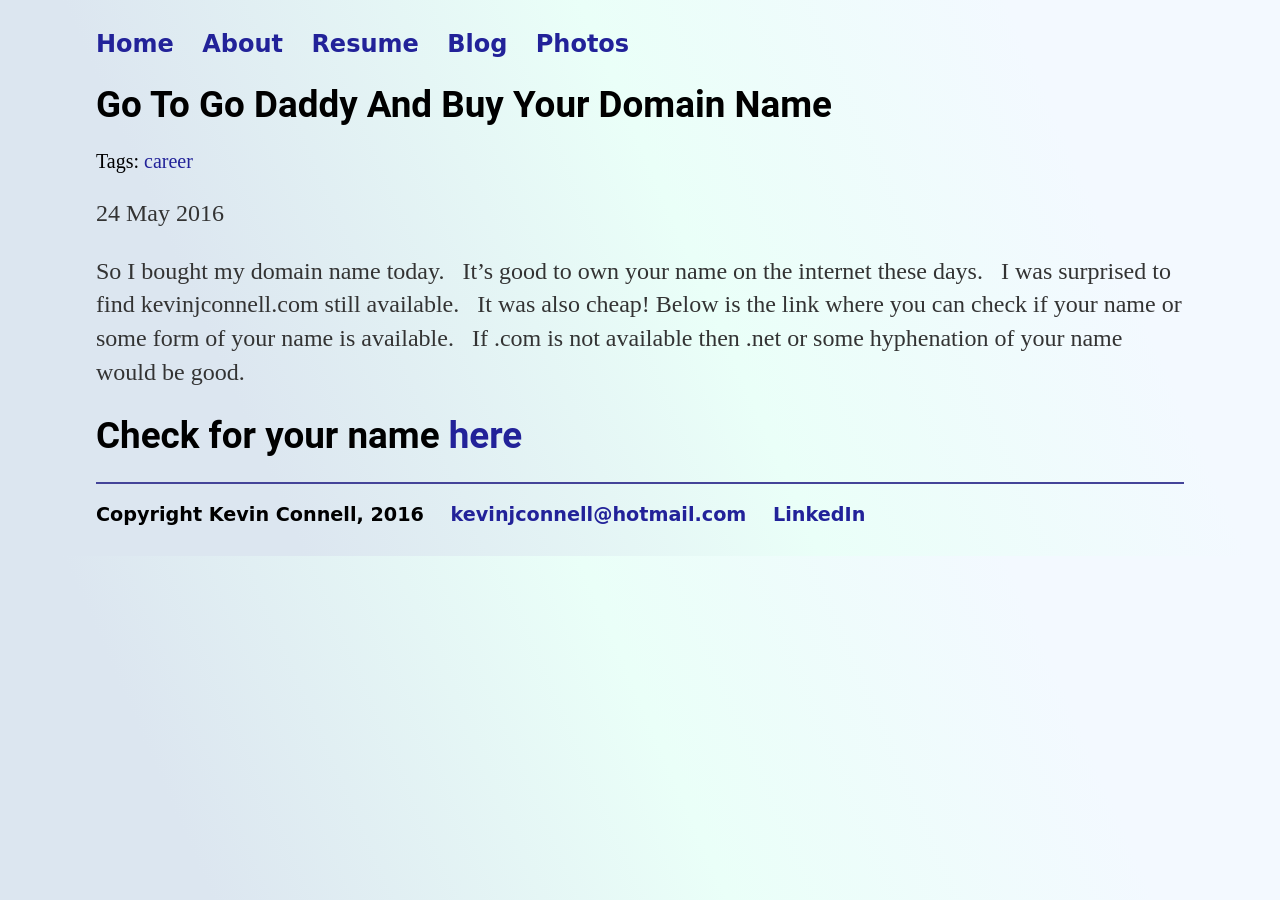
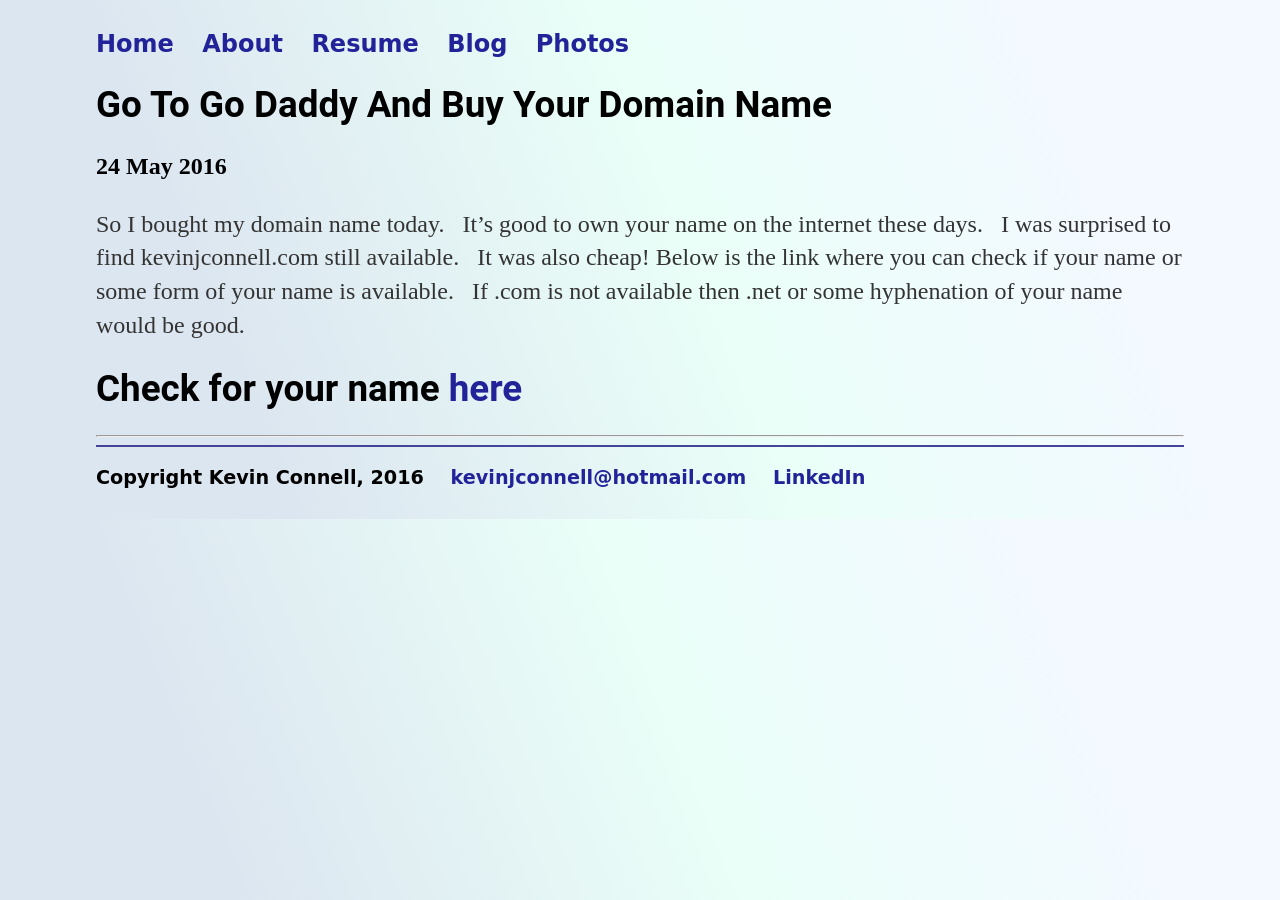
Before and after one commit to mo4dawg/mo4dawg.github.io, a Jekyll site: the page built from _posts/2016-05-24-go-daddy-broke-my-links.md, in a window 1280 px wide. Built offline with Jekyll 4.4.1, drawn with Linux system fonts in a browser that asks for light colours.

Commit message:
Update post.html

```diff
--- a/_layouts/post.html
+++ b/_layouts/post.html
@@ -1,11 +1,29 @@
 ---
 layout: default
+notes: active
 ---
-<h1>{{ page.title }}</h1>
-{% include post-tags.html %}
 
-<p class="meta">{{ page.date | date_to_string }}</p>
+<div class="notes">
+		<div class="note single">
+			<h1 class="title">{{ page.title }}</h1>
 
-<div class="post">
-  {{ content }}
-</div>
+			<h2 class="date"><info datetime="{{ page.date }}">
+				{{ page.date | date_to_string }} {% if page.author %} by {{ page.author }} {% endif %}
+			</info></h2>
+			<!-- Post content -->
+			<div class="notebody">
+				{{ content }}
+			</div>
+			<!-- Post info -->
+			<div class="noteinfo">
+			<!-- include some categories and tags maybe? -->
+			</div>
+
+			<hr>
+
+			<!-- Post comments -->
+			<div class="notecomments">
+				{% include disqus.html %}
+			</div>
+		</div><!-- / .note .single -->
+</div><!-- /.notes -->
```
